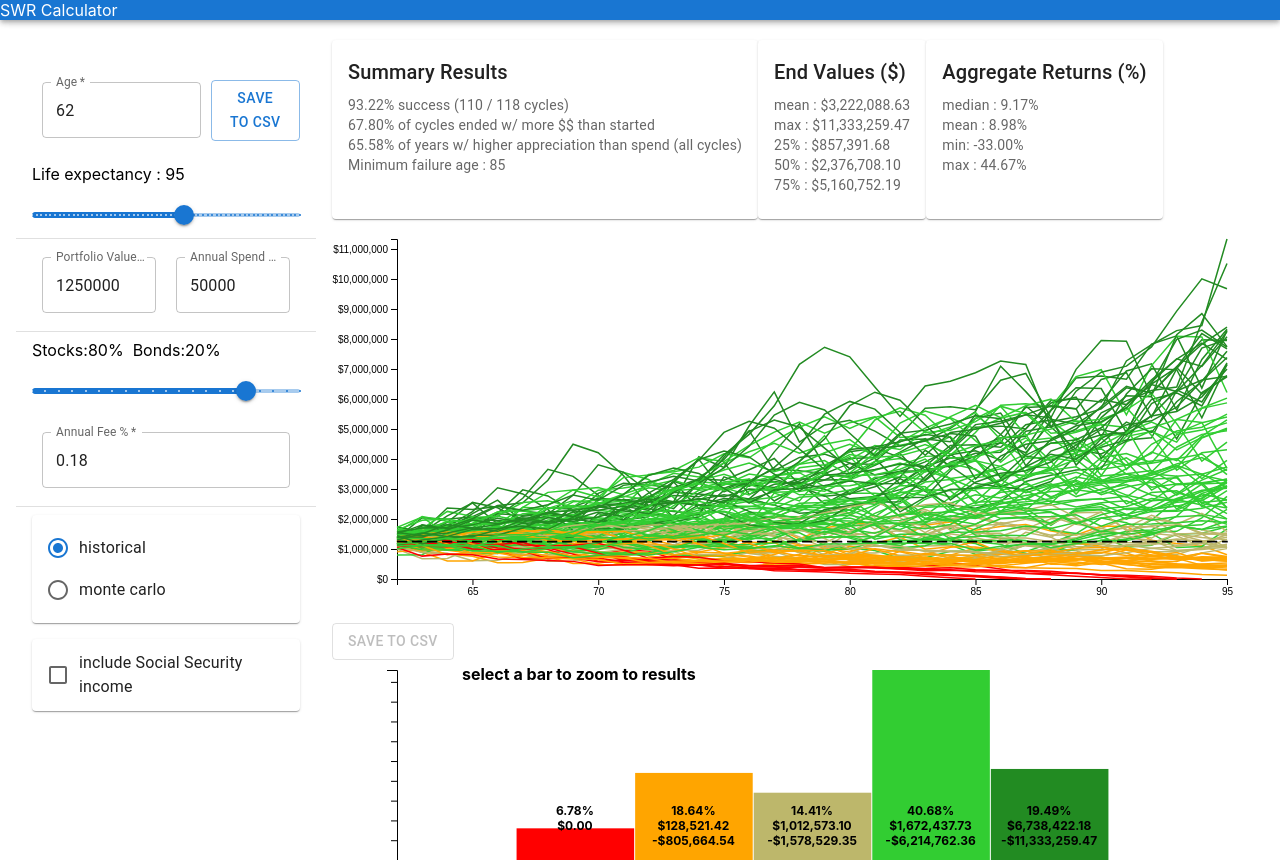
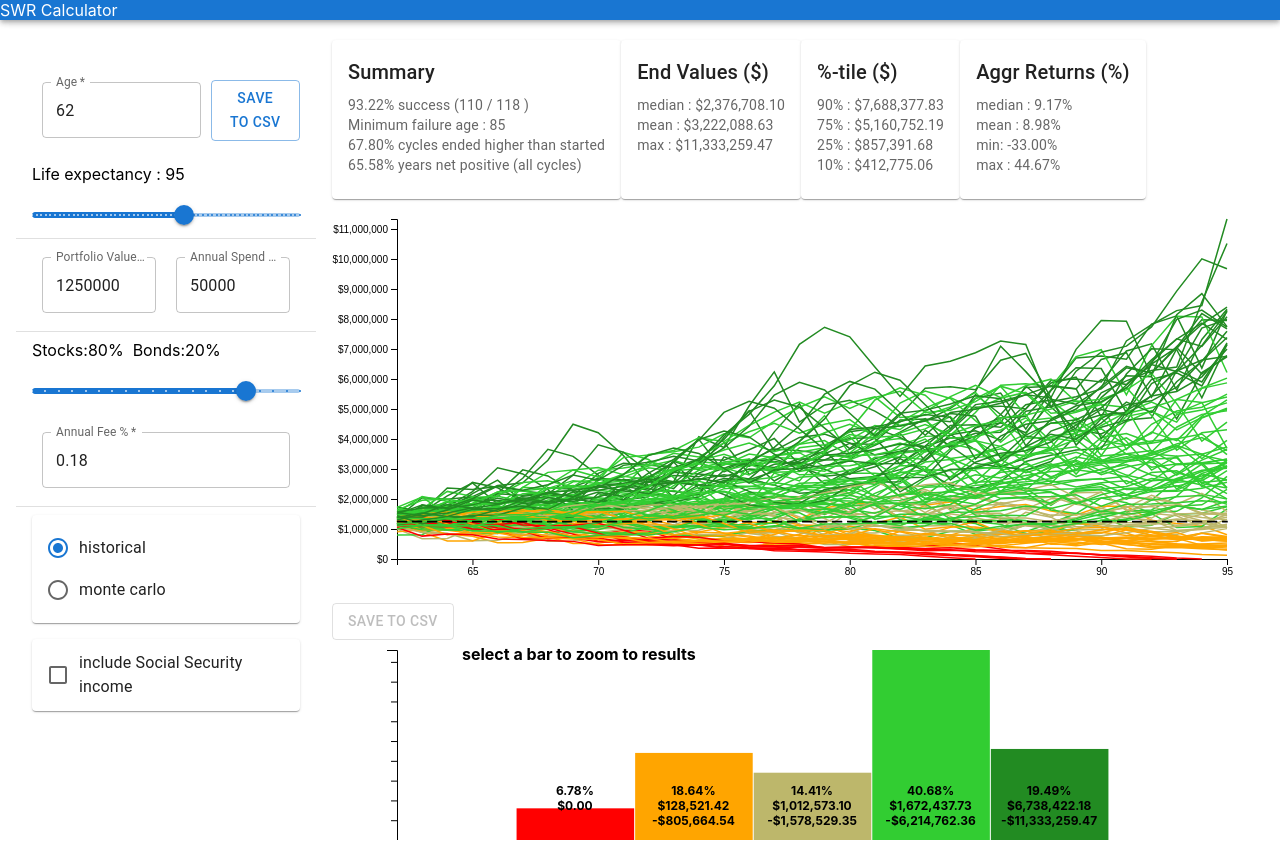
Before and after one commit to pcd-github/pcd-github.github.io, a React (Create React App) app: page / in a window 1280 px wide. Built offline with nearby package versions, Linux system fonts and the light colour scheme.

Commit message:
more %-tiles illustrate outliers

```diff
--- a/src/chart.js
+++ b/src/chart.js
@@ -12,9 +12,11 @@ function Chart (props) {
     const [avgAdjEndValueState, setAvgAdjEndValueState] = useState(0);
     const [maxAdjEndValueState, setMaxAdjEndValueState] = useState(0);
 
+    const [quantile10EndValueState, setQuantile10AdjEndValueState] = useState(0);
     const [quantile25EndValueState, setQuantile25AdjEndValueState] = useState(0);
     const [quantile50EndValueState, setQuantile50AdjEndValueState] = useState(0);
     const [quantile75EndValueState, setQuantile75AdjEndValueState] = useState(0);
+    const [quantile90EndValueState, setQuantile90AdjEndValueState] = useState(0);
 
     const [avgReturnsState, setAvgReturnsState] = useState(0);
     const [medianReturnsState, setMedianReturnsState] = useState(0);
@@ -194,9 +196,11 @@ function Chart (props) {
             var extAdjEnd = d3.extent(allCyclesMeta, (d) => d.adjEndCycleValue);
             var avgAdjEnd = d3.mean(allCyclesMeta, (d) => d.adjEndCycleValue);
 
+            var quantile10 = d3.quantile(allCyclesMeta, 0.10, (d) => d.adjEndCycleValue);
             var quantile25 = d3.quantile(allCyclesMeta, 0.25, (d) => d.adjEndCycleValue);
             var quantile50 = d3.quantile(allCyclesMeta, 0.50, (d) => d.adjEndCycleValue);
             var quantile75 = d3.quantile(allCyclesMeta, 0.75, (d) => d.adjEndCycleValue);
+            var quantile90 = d3.quantile(allCyclesMeta, 0.90, (d) => d.adjEndCycleValue);
 
             var aggReturns = getAggReturns(allCycles);
             var avgReturns = d3.mean(aggReturns);
@@ -226,9 +230,11 @@ function Chart (props) {
             setAvgAdjEndValueState(avgAdjEnd);
             setMaxAdjEndValueState(extAdjEnd[1]);
 
+            setQuantile10AdjEndValueState(quantile10);
             setQuantile25AdjEndValueState(quantile25);
             setQuantile50AdjEndValueState(quantile50);
             setQuantile75AdjEndValueState(quantile75);
+            setQuantile90AdjEndValueState(quantile90);
 
             setAvgReturnsState(avgReturns);
             setMedianReturnsState(medianReturns);
@@ -416,9 +422,11 @@ function Chart (props) {
              numgreaterthanstart={numGreaterThanStartState}
              minfailage={minFailAgeState}
              avgendvalue={avgAdjEndValueState}
+             quantile10endvalue={quantile10EndValueState}
              quantile25endvalue={quantile25EndValueState}
              quantile50endvalue={quantile50EndValueState}
              quantile75endvalue={quantile75EndValueState}
+             quantile90endvalue={quantile90EndValueState}
              maxendvalue={maxAdjEndValueState}
              medianreturns={medianReturnsState} avgreturns={avgReturnsState}
              minreturns={minReturnsState} maxreturns={maxReturnsState}
--- a/src/summary.js
+++ b/src/summary.js
@@ -17,19 +17,19 @@ function SummaryCards (props) {
                 <Card>
                     <CardContent>
                         <Typography gutterBottom variant="h6" component="h2">
-                            Summary Results
+                            Summary
                         </Typography>
                         <Typography variant="body2" color="textSecondary" component="p">
-                            {makePct(1 - (props.fails / props.cycles))} success ({props.cycles - props.fails} / {props.cycles} cycles)
-                        </Typography>
-                        <Typography variant="body2" color="textSecondary" component="p">
-                            {makePct(props.numgreaterthanstart / props.cycles)} of cycles ended w/ more $$ than started
-                        </Typography>
-                        <Typography variant="body2" color="textSecondary" component="p">
-                            { makePct(props.netpositivepct)} of years w/ higher appreciation than spend (all cycles)
+                            {makePct(1 - (props.fails / props.cycles))} success ({props.cycles - props.fails} / {props.cycles} )
                         </Typography>
                         <Typography variant="body2" color="textSecondary" component="p">
                             Minimum failure age : {(Number.POSITIVE_INFINITY === props.minfailage) ? 'n/a' : props.minfailage}
+                        </Typography>
+                        <Typography variant="body2" color="textSecondary" component="p">
+                            {makePct(props.numgreaterthanstart / props.cycles)} cycles ended higher than started
+                        </Typography>
+                        <Typography variant="body2" color="textSecondary" component="p">
+                            { makePct(props.netpositivepct)} years net positive (all cycles)
                         </Typography>
                     </CardContent>
                 </Card>
@@ -39,26 +39,39 @@ function SummaryCards (props) {
                             End Values ($)
                         </Typography>
                         <Typography variant="body2" color="textSecondary" component="p">
+                            median : {makeCurrency(props.quantile50endvalue)}
+                        </Typography>
+                        <Typography variant="body2" color="textSecondary" component="p">
                             mean : {makeCurrency(props.avgendvalue)}
                         </Typography>
                         <Typography variant="body2" color="textSecondary" component="p">
                             max : {makeCurrency(props.maxendvalue)}
-                        </Typography>
-                        <Typography variant="body2" color="textSecondary" component="p">
-                            25% : {makeCurrency(props.quantile25endvalue)}
-                        </Typography>
-                        <Typography variant="body2" color="textSecondary" component="p">
-                            50% : {makeCurrency(props.quantile50endvalue)}
-                        </Typography>
-                        <Typography variant="body2" color="textSecondary" component="p">
-                            75% : {makeCurrency(props.quantile75endvalue)}
                         </Typography>
                     </CardContent>
                 </Card>
                 <Card>
                     <CardContent>
                         <Typography gutterBottom variant="h6" component="h2">
-                            Aggregate Returns (%)
+                            %-tile ($)
+                        </Typography>
+                        <Typography variant="body2" color="textSecondary" component="p">
+                            90% : {makeCurrency(props.quantile90endvalue)}
+                        </Typography>
+                        <Typography variant="body2" color="textSecondary" component="p">
+                            75% : {makeCurrency(props.quantile75endvalue)}
+                        </Typography>
+                        <Typography variant="body2" color="textSecondary" component="p">
+                            25% : {makeCurrency(props.quantile25endvalue)}
+                        </Typography>
+                        <Typography variant="body2" color="textSecondary" component="p">
+                            10% : {makeCurrency(props.quantile10endvalue)}
+                        </Typography>
+                    </CardContent>
+                </Card>
+                <Card>
+                    <CardContent>
+                        <Typography gutterBottom variant="h6" component="h2">
+                            Aggr Returns (%)
                         </Typography>
                         <Typography variant="body2" color="textSecondary" component="p">
                             median : { makePct(props.medianreturns) }
```
